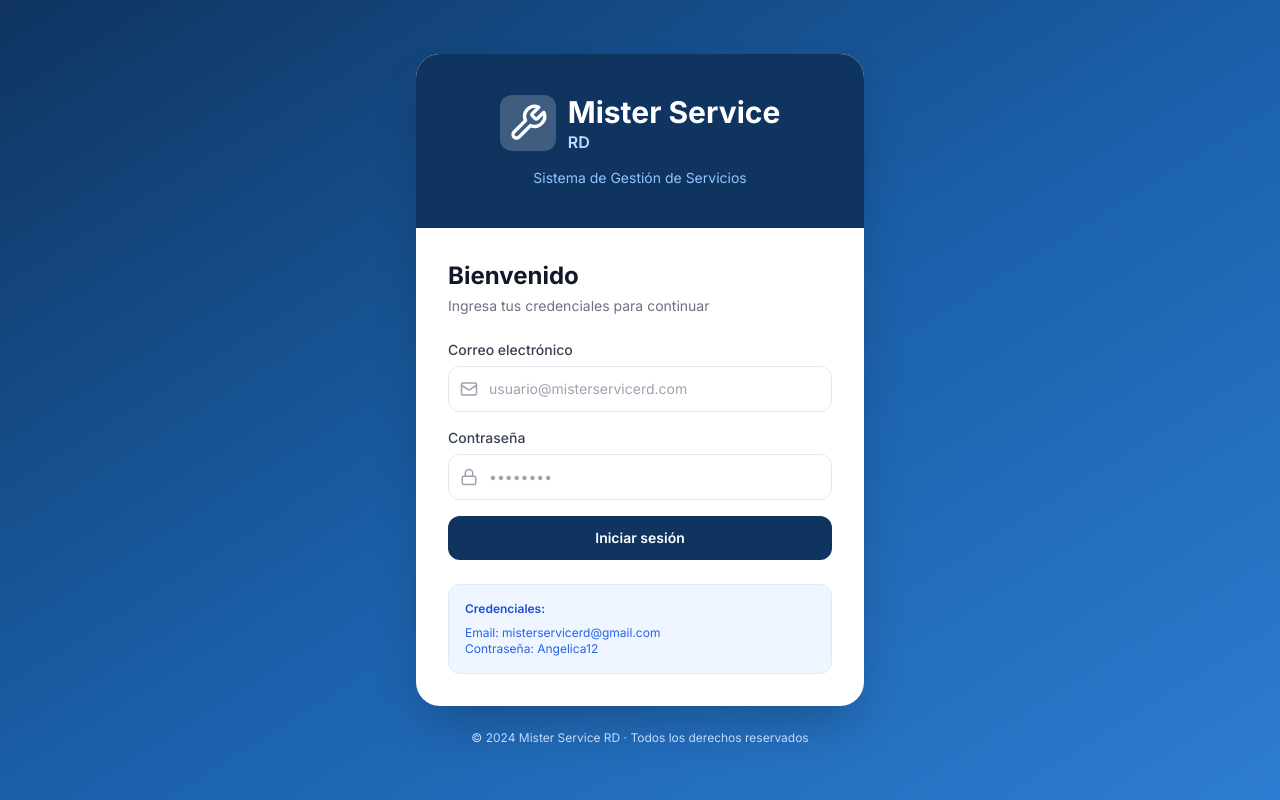
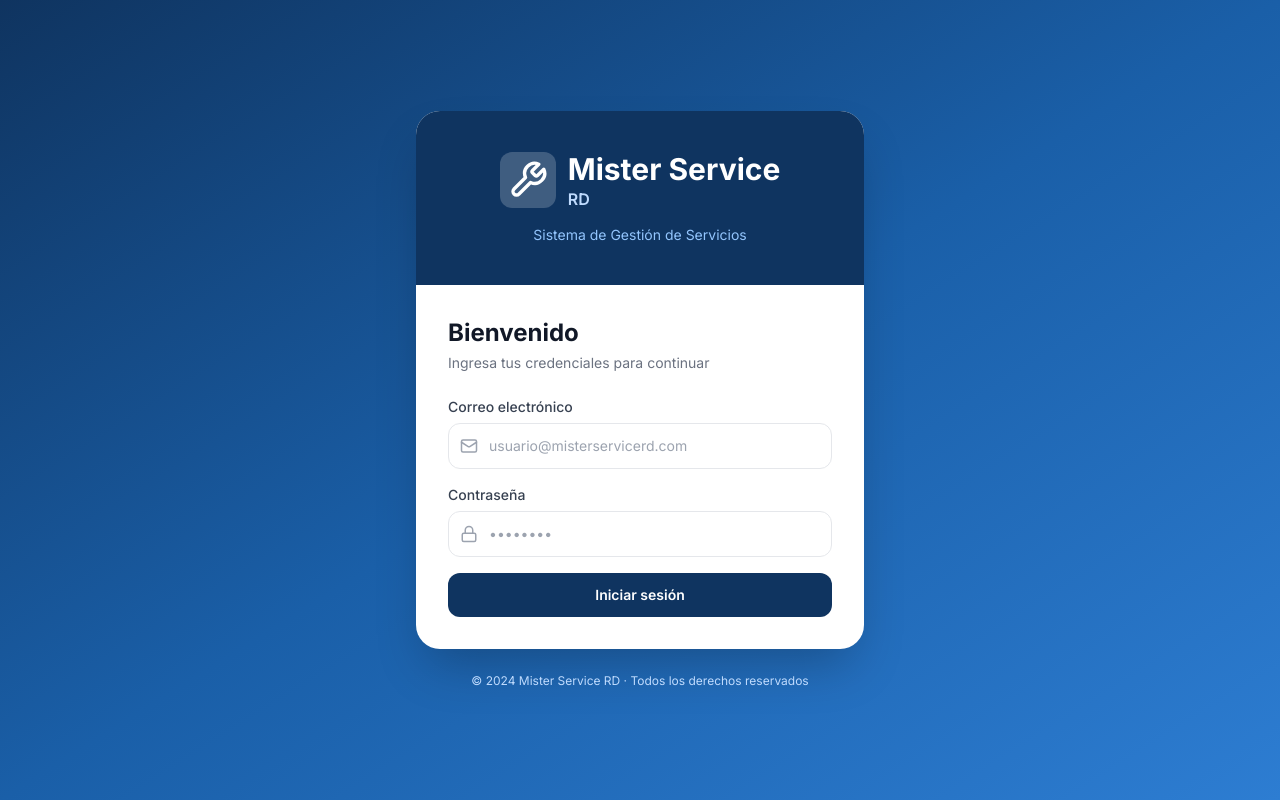
Before and after one commit to apnbrito-eng/mister-service-rd, a React (Vite) app: page /login in a window 1280 px wide. Built offline with nearby package versions, Linux system fonts and the light colour scheme; no server answers.

Commit message:
fix: remover credenciales visibles en la página de login

```diff
--- a/src/pages/Login.tsx
+++ b/src/pages/Login.tsx
@@ -107,13 +107,6 @@ export default function Login() {
                 )}
               </button>
             </form>
-
-            {/* Demo credentials */}
-            <div className="mt-6 p-4 bg-blue-50 rounded-xl border border-blue-100">
-              <p className="text-xs font-semibold text-blue-700 mb-2">Credenciales:</p>
-              <p className="text-xs text-blue-600">Email: misterservicerd@gmail.com</p>
-              <p className="text-xs text-blue-600">Contraseña: Angelica12</p>
-            </div>
           </div>
         </div>
 
```
